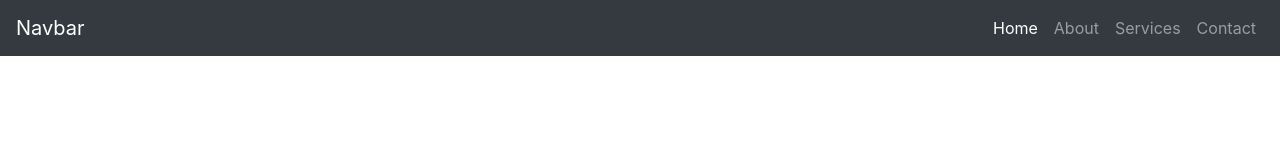
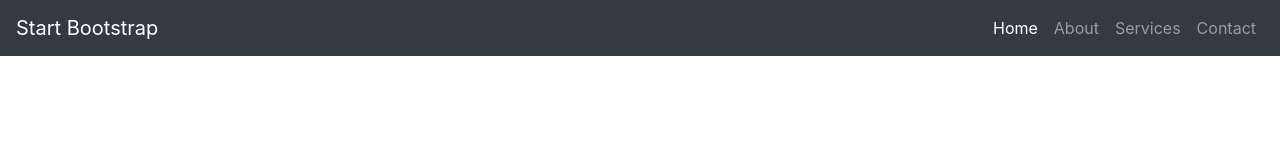
Before and after one commit to byanse/Landing-page-with-React, a React (Create React App) app: page / in a window 1280 px wide. Shown: the top 160 px of the page. Built offline with nearby package versions, Linux system fonts and the light colour scheme.

Commit message:
modificado el Navbar

```diff
--- a/src/componentes/Navbar.js
+++ b/src/componentes/Navbar.js
@@ -2,7 +2,7 @@ const Navbar = (props) => {
   return (
     <nav className="navbar navbar-expand-lg navbar-dark bg-dark ">
       <a className="navbar-brand" href="#">
-        Navbar
+        Start Bootstrap
       </a>
       <button
         className="navbar-toggler"
```
